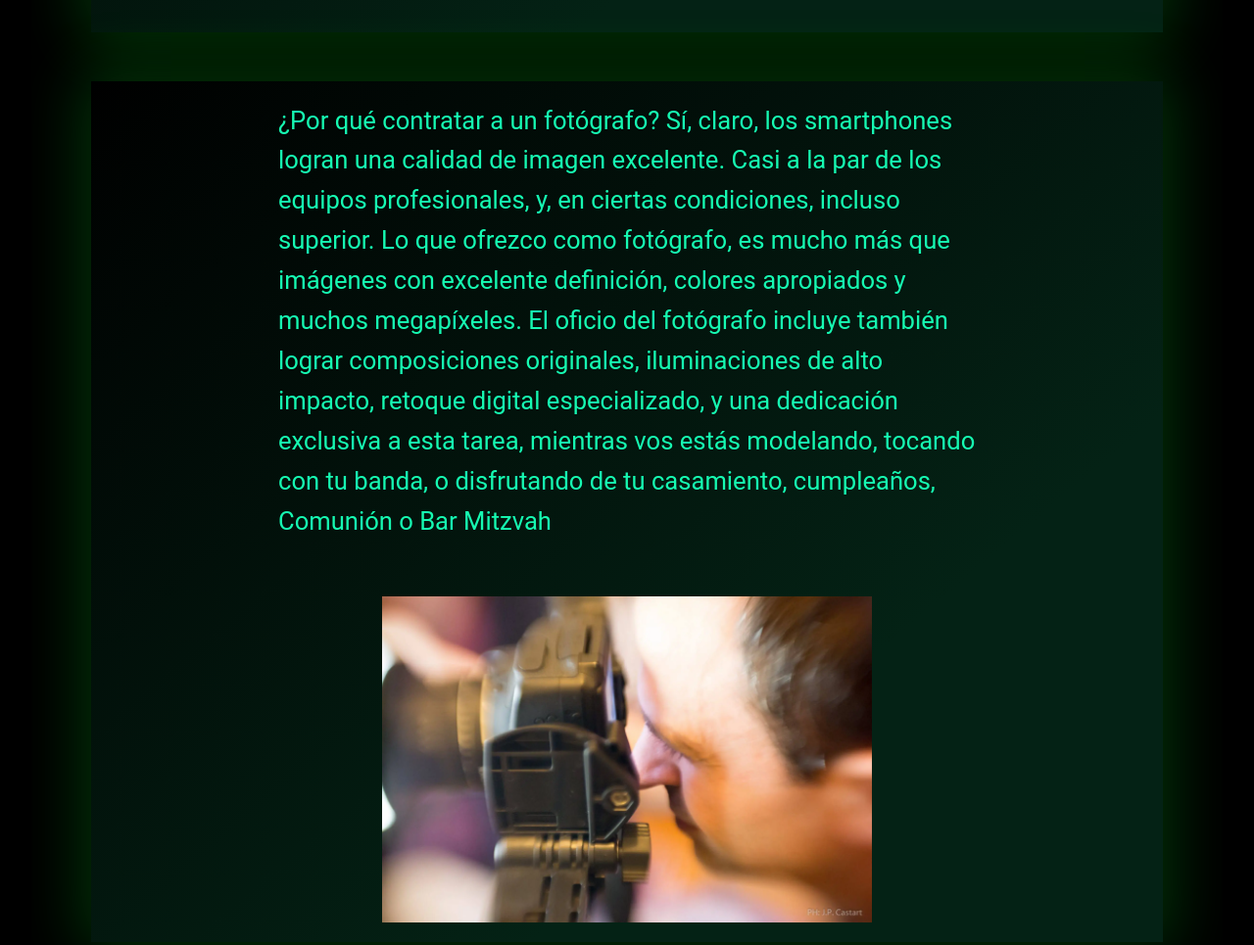
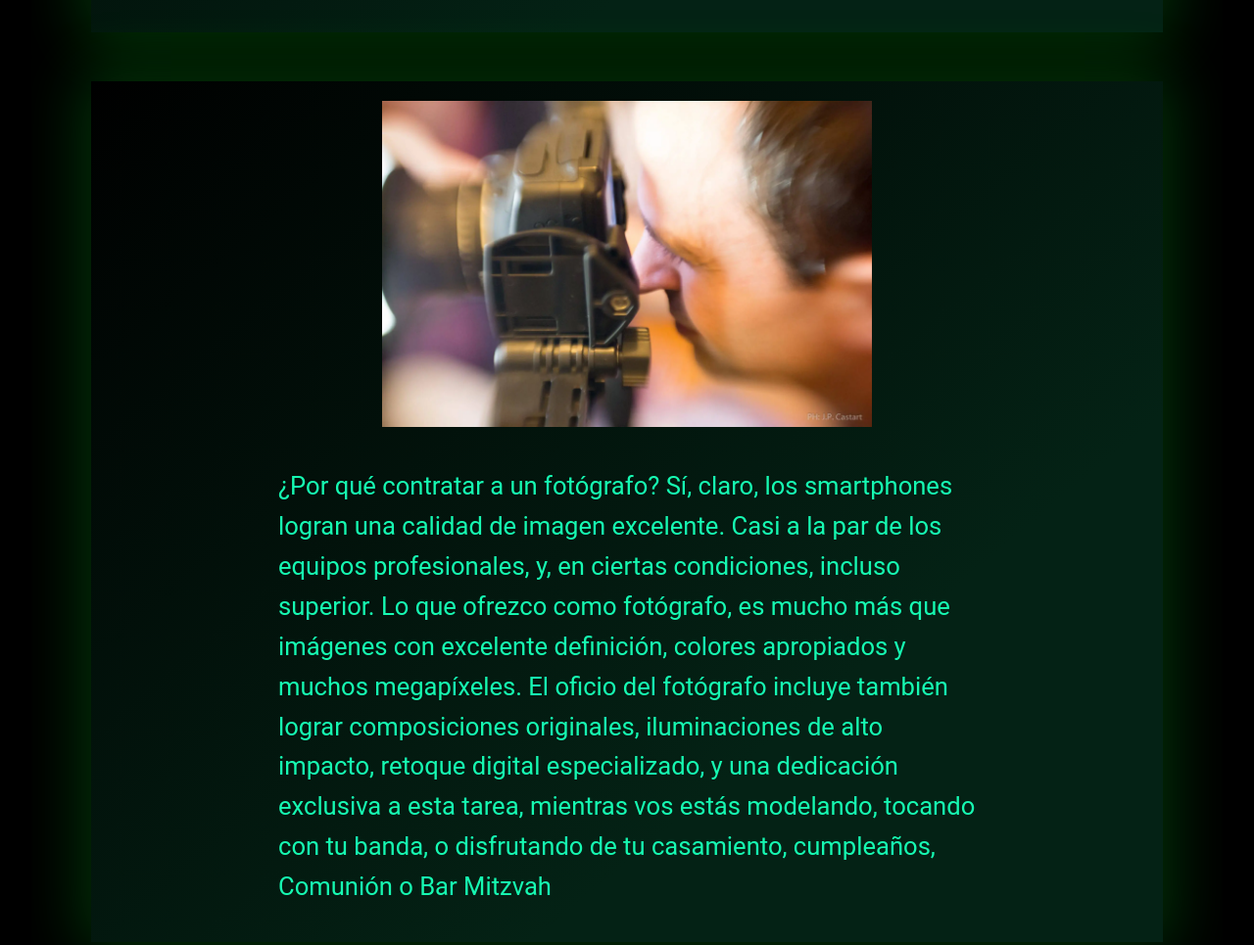
Before and after one commit to juanparadeda/proyecto-coderhouse-dw, a website: page index.html in a window 1280 px wide. Shown: the part 1734-2699 px from the top of the page at 98% size. Drawn offline with nearby package versions, Linux system fonts and the light colour scheme.

Commit message:
Added wrap-reverse

```diff
--- a/index.html
+++ b/index.html
@@ -116,7 +116,7 @@
                 <p>Soy Juan Paradeda. Vivo en la Ciudad de Buenos Aires, Argentina. Soy fotógrafo profesional y retocador digital desde 2014. Estudié fotografía autoral con Ariel Ballester, iluminación de exteriores y estudio con Andrea Fischer y técnicas de arte contemporáneo con Leticia Sahagun. Realicé múltiples trabajos como fotógrafo de eventos sociales, corporativos, fotoproducto, shows y books, para luego especializarme en los últimos dos. </p>
             </div>
         </section>
-        <section data-aos="fade-left" data-aos-duration="2000" class= "section-container">
+        <section data-aos="fade-left" data-aos-duration="2000" class= "section-container wrap-reverse">
             <div class= "index-section-item-text">
                 <p>¿Por qué contratar a un fotógrafo? Sí, claro, los smartphones logran una calidad de imagen excelente. Casi a la par de los equipos profesionales, y, en ciertas condiciones, incluso superior. Lo que ofrezco como fotógrafo, es mucho más que imágenes con excelente definición, colores apropiados y muchos megapíxeles. El oficio del fotógrafo incluye también lograr composiciones originales, iluminaciones de alto impacto, retoque digital especializado, y una dedicación exclusiva a esta tarea, mientras vos estás modelando, tocando con tu banda, o disfrutando de tu casamiento, cumpleaños, Comunión o Bar Mitzvah
                 </p>
--- a/scss/components/_header.scss
+++ b/scss/components/_header.scss
@@ -22,13 +22,12 @@ header {
                         animation: hamburger-rotation 1s;
                     }
                 }
-
             }
             div {
                 .navbar-nav {
                     margin-right: 5em;
                     align-items: flex-end;
-                    /* Este !important lo tuve que agregar, porque en una de las media queries de Bootstrap, me agregaba un margin bottom molesto que me descentraba los botones del header */
+                    /* Este !important lo tuve que agregar, porque en una de las media queries de Bootstrap, me agregaba un margin bottom molesto que me descentraba los botones del header*/
                     margin-bottom: 0!important;
                     .nav-item {
                         background-color: nth($colors, 5);
--- a/scss/style.scss
+++ b/scss/style.scss
@@ -73,7 +73,9 @@ p { /*Párrafos de texto*/
         opacity: 0.8;
     }
 }
-
+.wrap-reverse {
+    flex-wrap: wrap-reverse;
+}
 @media only screen and (min-width: 961px) and (max-width: 1080px){
     body {
         font-size: 14px; /* Así achico todos los valores que tengo en em */
```
Also changed, not shown: workshops.html (+1 -1 lines), css/style.css, 1 other file.
